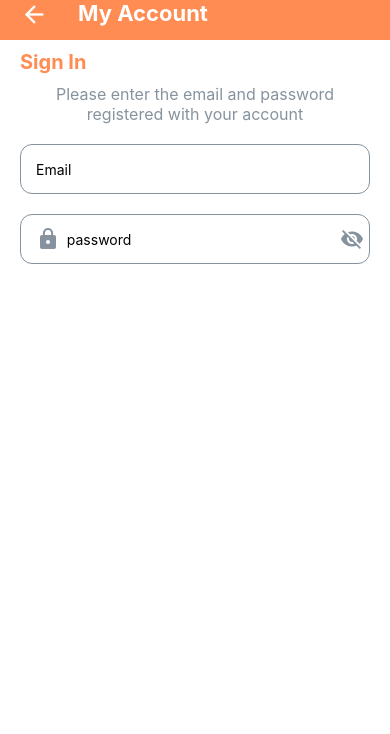
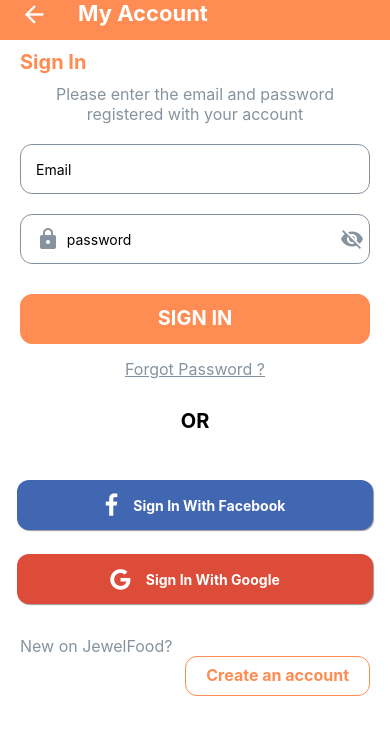
Before and after one commit to JewelSama/FoodApp, a React Native app: screen / in a window 390 px wide. Shown: the top 734 px of the page. Built offline with nearby package versions, Linux system fonts and the light colour scheme.

Commit message:
add components to screen

```diff
--- a/src/screens/authScreens/SignInScreen.js
+++ b/src/screens/authScreens/SignInScreen.js
@@ -1,8 +1,8 @@
 import { StyleSheet, Text, TextInput, View } from 'react-native'
 import React, {useState, useRef} from 'react'
 import Header from '../../components/Header';
-import { colors, title } from '../../global/styles';
-import { Icon } from 'react-native-elements';
+import { colors, parameters, title } from '../../global/styles';
+import { Icon, Button, SocialIcon } from 'react-native-elements';
 import * as Animatable from 'react-native-animatable';
 
 export default function SignInScreen() {
@@ -73,7 +73,52 @@ const TextInput2 = useRef(2)
         </Animatable.View>
     </View>
 
+        <View style={{marginHorizontal: 20, marginTop: 30}}>
+            <Button
+                title="SIGN IN"
+                buttonStyle={parameters.styledButton}
+                titleStyle={parameters.buttonTitle}
+            />
 
+        </View>
+        <View style={{alignItems: "center", marginTop: 15}}>
+            <Text style={{...styles.text1, textDecorationLine: "underline"}}>Forgot Password ?</Text>
+        </View>
+
+        <View style={{alignItems: "center", marginTop: 30, marginBottom: 30}}>
+            <Text style={{fontSize: 20, fontWeight: "bold"}}>OR</Text>
+        </View>
+
+        <View style={{marginHorizontal: 10, marginTop: 10}}>
+            <SocialIcon
+                title="Sign In With Facebook"
+                button
+                type="facebook"
+                style = {styles.SocialIcon}
+                onPress={() => {}}
+            />
+        </View>
+        <View style={{marginHorizontal: 10, marginTop: 10}}>
+            <SocialIcon
+                title="Sign In With Google"
+                button
+                type="google"
+                style = {styles.SocialIcon}
+                onPress={() => {}}
+            />
+        </View>
+
+        <View style={{ marginTop: 25, marginLeft: 20}}>
+            <Text style={{...styles.text1,}}>New on JewelFood?</Text>
+        </View>
+
+        <View style={{alignItems: 'flex-end', marginHorizontal: 20}}>
+            <Button
+                title="Create an account"
+                buttonStyle={styles.createButton}
+                titleStyle={styles.createButtonTitle}
+            />
+        </View>
 
     </View>
   )
@@ -117,6 +162,28 @@ const styles = StyleSheet.create({
         justifyContent: "space-between",
         alignContent: "center",
         alignItems: 'center',
+    },
+    SocialIcon: {
+        borderRadius: 12,
+        height: 50,
+    },
+    createButton: {
+        backgroundColor: "white",
+        alignContent: "center",
+        justifyContent: "center",
+        borderRadius: 12,
+        borderWidth: 1,
+        borderColor: "#ff8c52",
+        height: 40,
+        paddingHorizontal: 20
+    },
+    createButtonTitle: {
+        color: "#ff8c52",
+        fontSize: 16,
+        fontWeight: "bold",
+        alignItems: "center",
+        justifyContent: "center",
+        marginTop: -3
     }
 
 })
```
